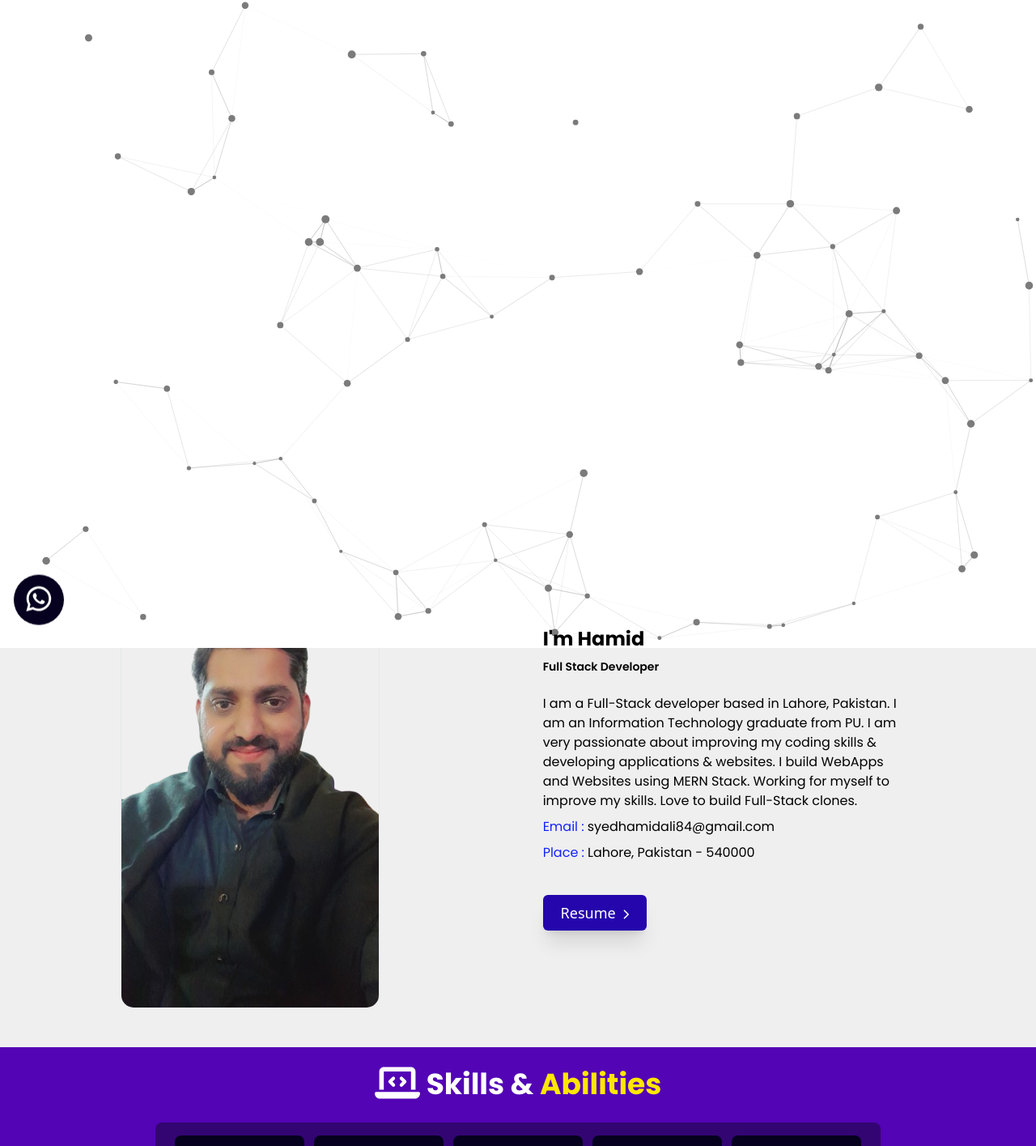
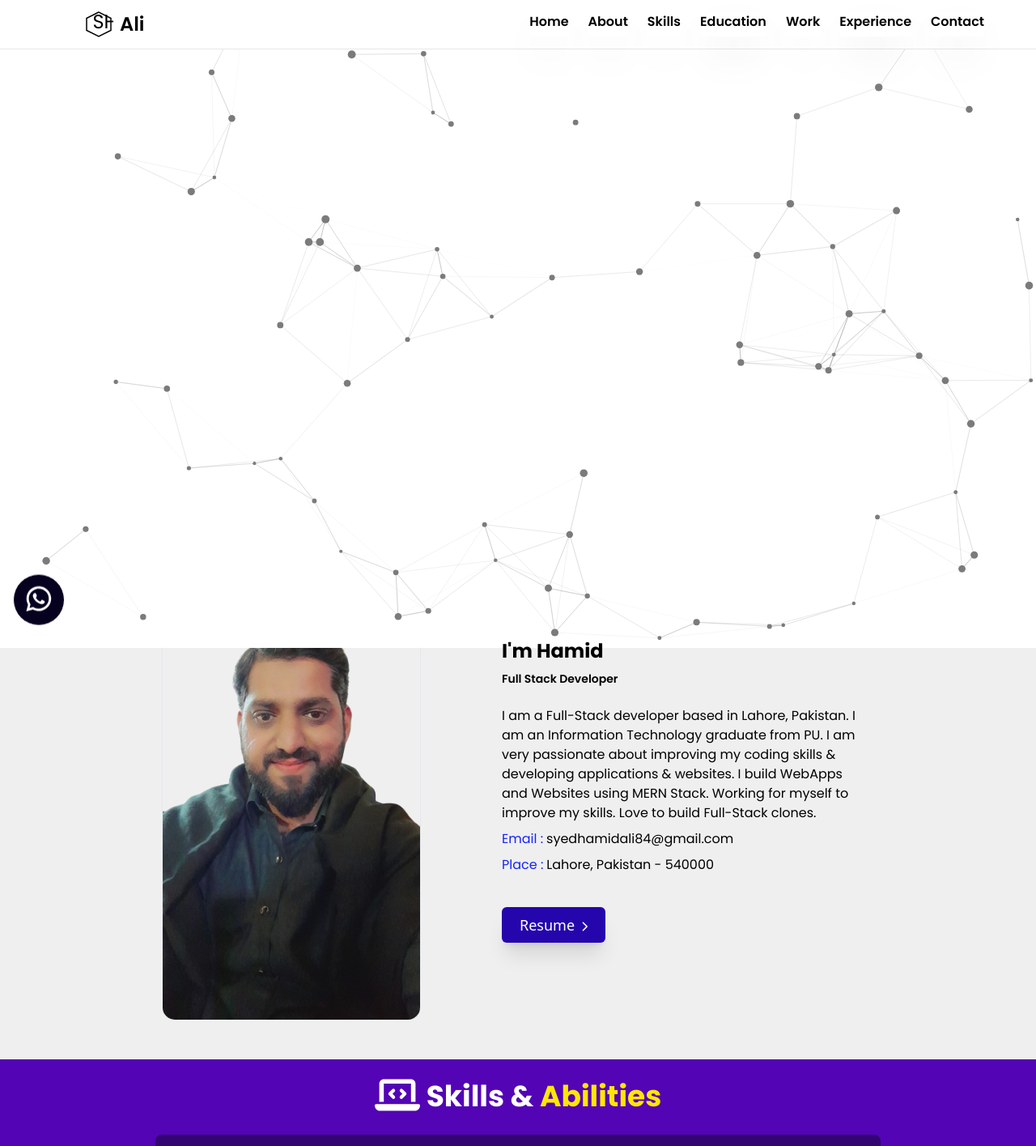
Before and after one commit to Syedhamid84/Portfolio, a React (Create React App) app: page / in a window 1280 px wide. Shown: the top 1415 px of the page at 81% size. Built offline with nearby package versions, Linux system fonts and the light colour scheme.

Commit message:
navbar fixed

```diff
--- a/src/Pages/About.jsx
+++ b/src/Pages/About.jsx
@@ -53,7 +53,7 @@ const About = () => {
             </span>
           </h1>
         </div>
-        <div className="flex flex-col md:flex-row gap-8 items-center justify-evenly ">
+        <div className="flex flex-col md:flex-row gap-5 md:gap-20 items-center justify-center">
           <img
             className="rounded-2xl w-80 border bg-cover"
             src={ProfileImage}
--- a/src/Pages/Home.jsx
+++ b/src/Pages/Home.jsx
@@ -9,8 +9,6 @@ import LogoDevIcon from "@mui/icons-material/LogoDev";
 import { FontAwesomeIcon } from "@fortawesome/react-fontawesome";
 import { faCircleArrowDown } from "@fortawesome/free-solid-svg-icons";
 import hero from "../images/hero.png";
-// import ParticlesComponent from "../Components/config/particles_config";
-// import Design from "../Components/design";
 
 const Home = () => {
   const [hover, setHover] = useState(false);
@@ -18,18 +16,15 @@ const Home = () => {
     <section
       id="home"
       //using mt-20 to expand particles js
-      className="flex flex-col md:flex-row justify-evenly items-center px-5 mt-20 py-8 md:py-16 gap-12 "
+      className="flex flex-col md:flex-row justify-evenly items-center px-5 py-8 md:py-28 gap-12 mt-[60px]"
     >
       {/* <ParticlesComponent id="particles" /> */}
-      <div className=" flex  items-start justify-center flex-col gap-4">
+      <div className=" flex  items-start justify-center flex-col gap-4 ">
         <h2 className="text-3xl md:text-5xl font-bold text-[#002057] font-poppins ">
           Hi There, <br /> I'm Syed Hamid{" "}
           <span className="text-[#FF7B00] ">Ali</span>
         </h2>
         <div>
-          {/* <h1 className="text-2xl">I'm into Frontend Web Developement</h1> */}
-          {/* <TypeWriter text="Frontend Web Developement| " /> */}
-
           <TypeWriter
             texts={[
               "Frontend Web Development|",
@@ -39,8 +34,6 @@ const Home = () => {
             ]}
             speed={80}
           />
-
-          {/* <TypeWriter text="  Backend Web Developement|" /> */}
         </div>
 
         <Link
@@ -65,7 +58,6 @@ const Home = () => {
             return (
               <div
                 key={index}
-                // className="h-12 w-12 ´${hover:item.bghover} ´ flex items-center  justify-center rounded-full bg-black"
                 className={`h-12 w-12 ${
                   hover ? item.bghover : ""
                 } flex items-center justify-center rounded-full bg-black`}
@@ -80,8 +72,6 @@ const Home = () => {
       </div>
 
       <img src={hero} alt="" className=" h-80 w-80 rounded-full" />
-
-      {/* <div id="particles-js" className="bg-red-500"></div> */}
     </section>
   );
 };
--- a/src/Pages/Topbar.jsx
+++ b/src/Pages/Topbar.jsx
@@ -12,7 +12,7 @@ const Topbar = () => {
   return (
     // fixed and static issues
     <div name="test1" className=" ">
-      <div className="bg-white py-3 w-full flex items-center justify-end gap-6 px-5 static md:px-16  z-40 border-b">
+      <div className="bg-white py-3 w-full flex items-center justify-end gap-6 px-5 md:px-16 fixed top-0 left-0 right-0 z-50 border-b ">
         <div className=" flex-1 ml-5 md:ml-10  ">
           <NameLogo />
         </div>
```
